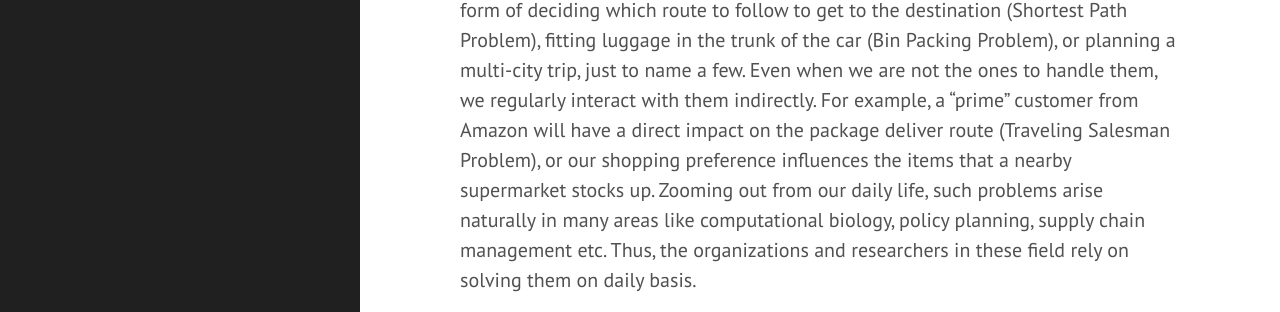
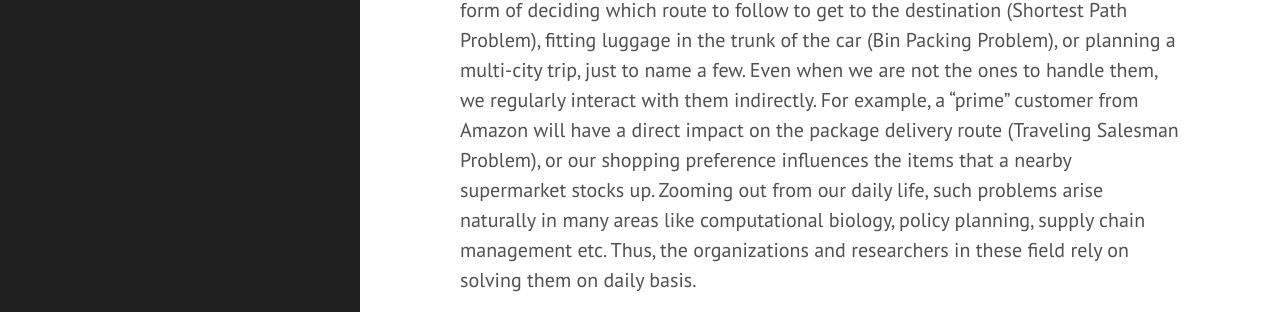
Before and after one commit to ds4dm/ecole.ai, a Jekyll site: the page built from about.md, in a window 1280 px wide and 1400 px high. Shown: the part 225-537 px from the top of the window. Built offline with Jekyll 4.4.1, drawn with Linux system fonts in a browser that asks for light colours; some of the changed text lies outside the part shown.

Commit message:
fix typo

```diff
--- a/about.md
+++ b/about.md
@@ -8,7 +8,7 @@ title: About
 The problems in discrete optimization are everywhere around us.
 It appears in the form of deciding which route to follow to get to the destination (Shortest Path Problem), fitting luggage in the trunk of the car (Bin Packing Problem), or planning a multi-city trip, just to name a few.
 Even when we are not the ones to handle them, we regularly interact with them indirectly.
-For example, a "prime" customer from Amazon will have a direct impact on the package deliver route (Traveling Salesman Problem), or our shopping preference influences the items that a nearby supermarket stocks up.
+For example, a "prime" customer from Amazon will have a direct impact on the package delivery route (Traveling Salesman Problem), or our shopping preference influences the items that a nearby supermarket stocks up.
 Zooming out from our daily life, such problems arise naturally in many areas like computational biology, policy planning, supply chain management etc.
 Thus, the organizations and researchers in these field rely on solving them on daily basis.
 
```
Also changed, not shown: other parts of about.md (+1 -1 lines).
